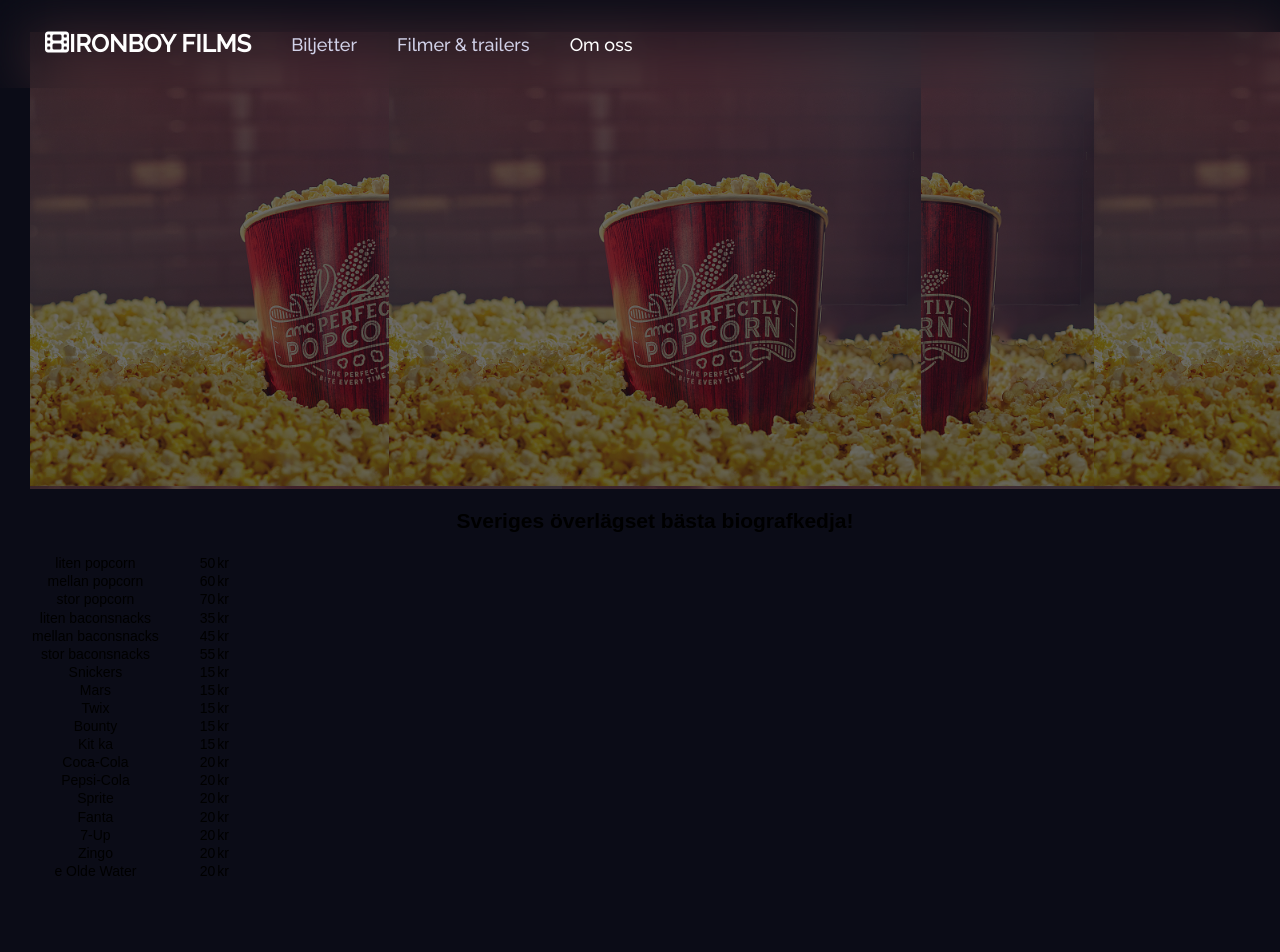
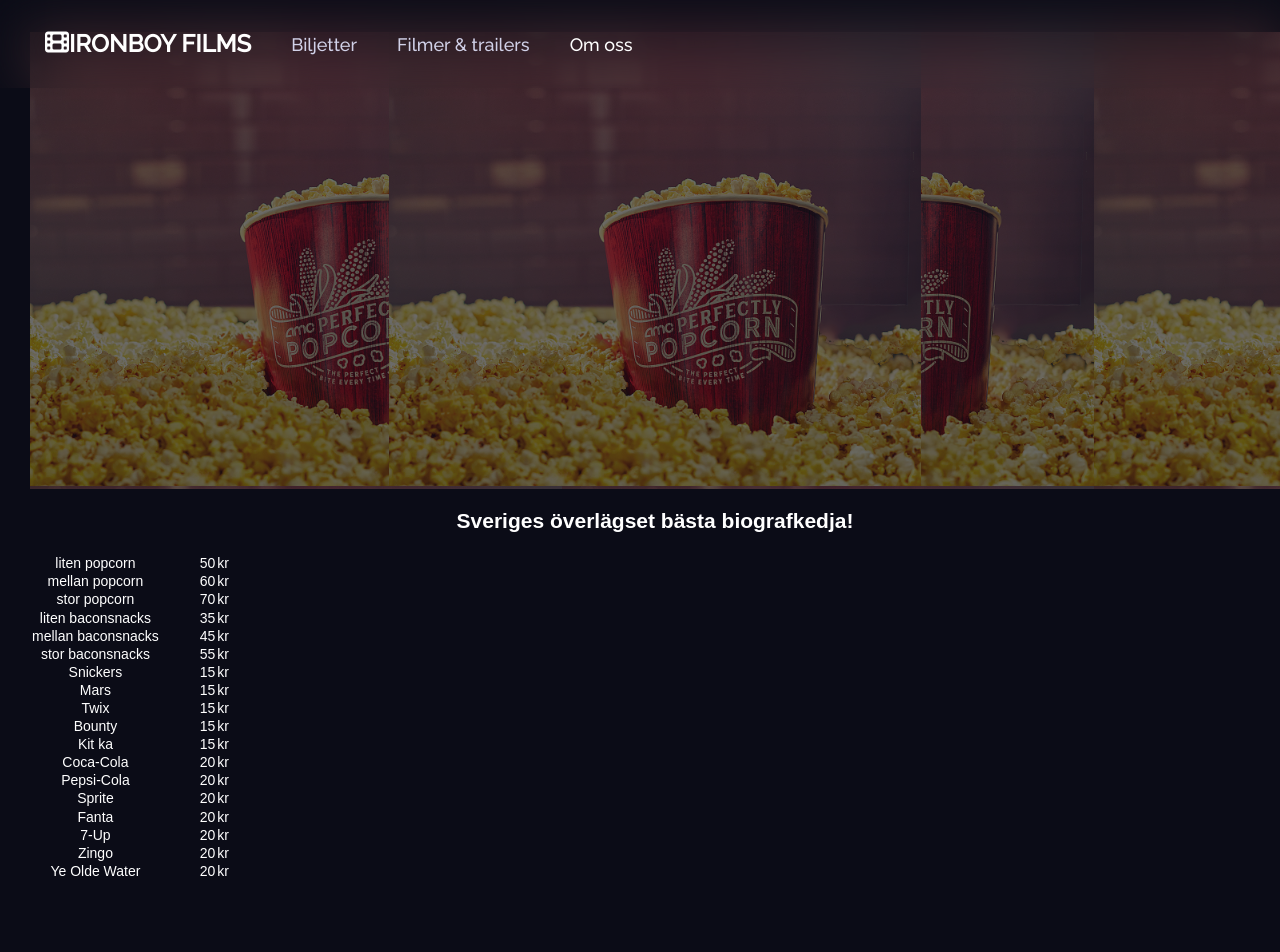
Before and after one commit to emanueljg/filmvisarna, a React (Vite) app: page /about-us in a window 1280 px wide. Shown: the top 952 px of the page. Built offline with nearby package versions, Linux system fonts and the light colour scheme; a web font is replaced by a local one.

Commit message:
korrigera färg

```diff
--- a/src/components/AboutUs.jsx
+++ b/src/components/AboutUs.jsx
@@ -19,7 +19,7 @@ const candy = [
   ["Fanta", 20, "kr"],
   ["7-Up", 20, "kr"],
   ["Zingo", 20, "kr"],
-  ["e Olde Water", 20, "kr"]
+  ["Ye Olde Water", 20, "kr"]
 ];
 
 export default function AboutUs() {
--- a/src/css/aboutUs.css
+++ b/src/css/aboutUs.css
@@ -9,6 +9,7 @@
   font-family: sans-serif;
   text-align: center;
   margin-left: 30px;
+  color: rgb(255, 255, 255);
 }
 
 h2.aboutus {
```
